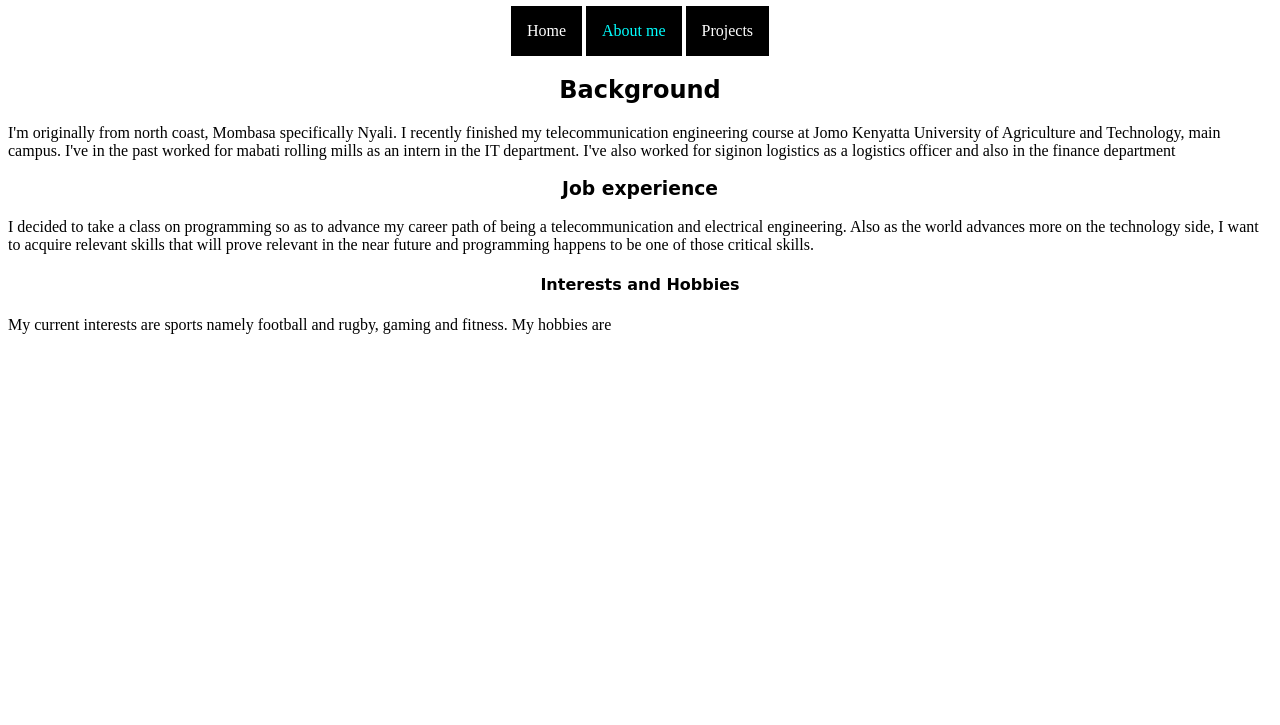
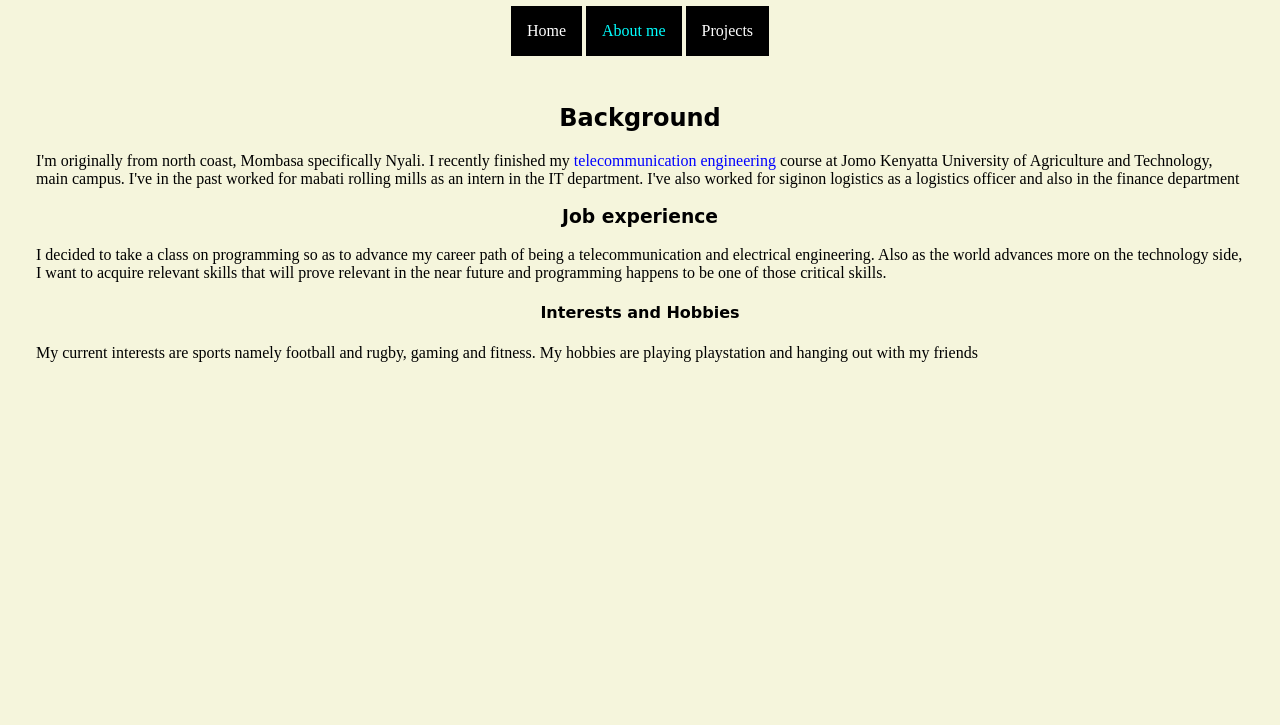
Before and after one commit to allanLAS/Portfolio, a plain HTML site: page aboutme.html in a window 1280 px wide. Shown: the part 75-800 px from the top of the page. Drawn offline with Linux system fonts and the light colour scheme.

```diff
--- a/aboutme.html
+++ b/aboutme.html
@@ -15,14 +15,15 @@
         <li><a href="projects.html">Projects</a></li>
       </ul>
 
-    <h2>Background</h2>
-    <p>I'm originally from north coast, Mombasa specifically Nyali. I recently finished my <span class="course">telecommunication engineering</span> course at Jomo Kenyatta University of Agriculture and Technology, main campus. I've in the past worked for mabati rolling mills as an intern in the IT department. I've also worked for siginon logistics as a logistics officer and also in the finance department</p>
+    <div class="projects">
+      <h2>Background</h2>
+        <p>I'm originally from north coast, Mombasa specifically Nyali. I recently finished my <span class="course">telecommunication engineering</span> course at Jomo Kenyatta University of Agriculture and Technology, main campus. I've in the past worked for mabati rolling mills as an intern in the IT department. I've also worked for siginon logistics as a logistics officer and also in the finance department</p>
 
-    <h3>Job experience</h3>
-    <p>I decided to take a class on programming so as to advance my career path of being a telecommunication and electrical engineering. Also as the world advances more on the technology side, I want to acquire relevant skills that will prove relevant in the near future and programming happens to be one of those critical skills.</p>
+      <h3>Job experience</h3>
+        <p>I decided to take a class on programming so as to advance my career path of being a telecommunication and electrical engineering. Also as the world advances more on the technology side, I want to acquire relevant skills that will prove relevant in the near future and programming happens to be one of those critical skills.</p>
 
-    <h4>Interests and Hobbies</h4>
-    <p>My current interests are sports namely football and rugby, gaming and fitness. My hobbies are </p>
-
+      <h4>Interests and Hobbies</h4>
+        <p>My current interests are sports namely football and rugby, gaming and fitness. My hobbies are playing playstation and hanging out with my friends </p>
+    </div>
   </body>
 </html>
--- a/css/styles.css
+++ b/css/styles.css
@@ -1,6 +1,11 @@
 h1,h2,h3,h4 {
   text-align: center;
   font-family: 'Odibee Sans', cursive;
+}
+
+body {
+  background-color: beige;
+
 }
 
 p {
@@ -34,4 +39,10 @@
 
 .projects {
   text-align: none;
+  padding: 8px;
+  margin: 20px;
 }
+
+span {
+  color: blue;
+}
```
Also changed, not shown: projects.html (+1 -1 lines), 1 other file.
